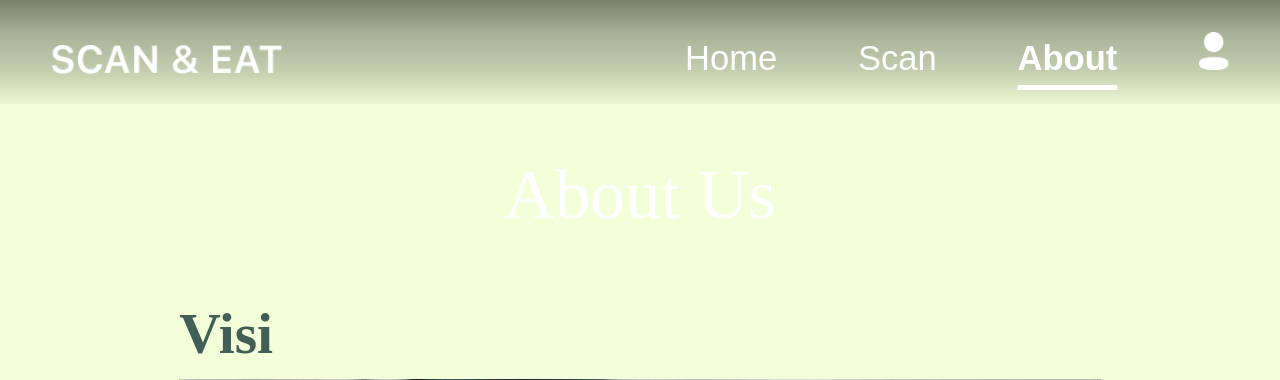
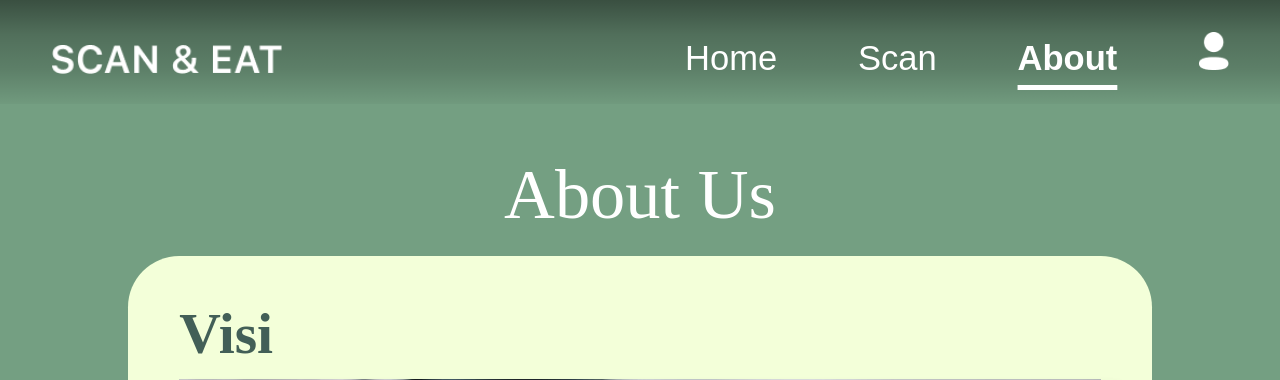
Before and after one commit to vyyvana/ScanAndEat2.0, a PHP site: page /About.html in a window 1280 px wide. Shown: the top 380 px of the page. Run offline with PHP 8.4, Linux system fonts and the light colour scheme.

Commit message:
changeChange

```diff
--- a/AboutUs-Style.css
+++ b/AboutUs-Style.css
@@ -4,7 +4,7 @@
 }
 
 body{
-    background-color: rgb(243, 255, 217);
+    background-color: rgb(116,159,130);
 }
 
 .h1-white {
```
